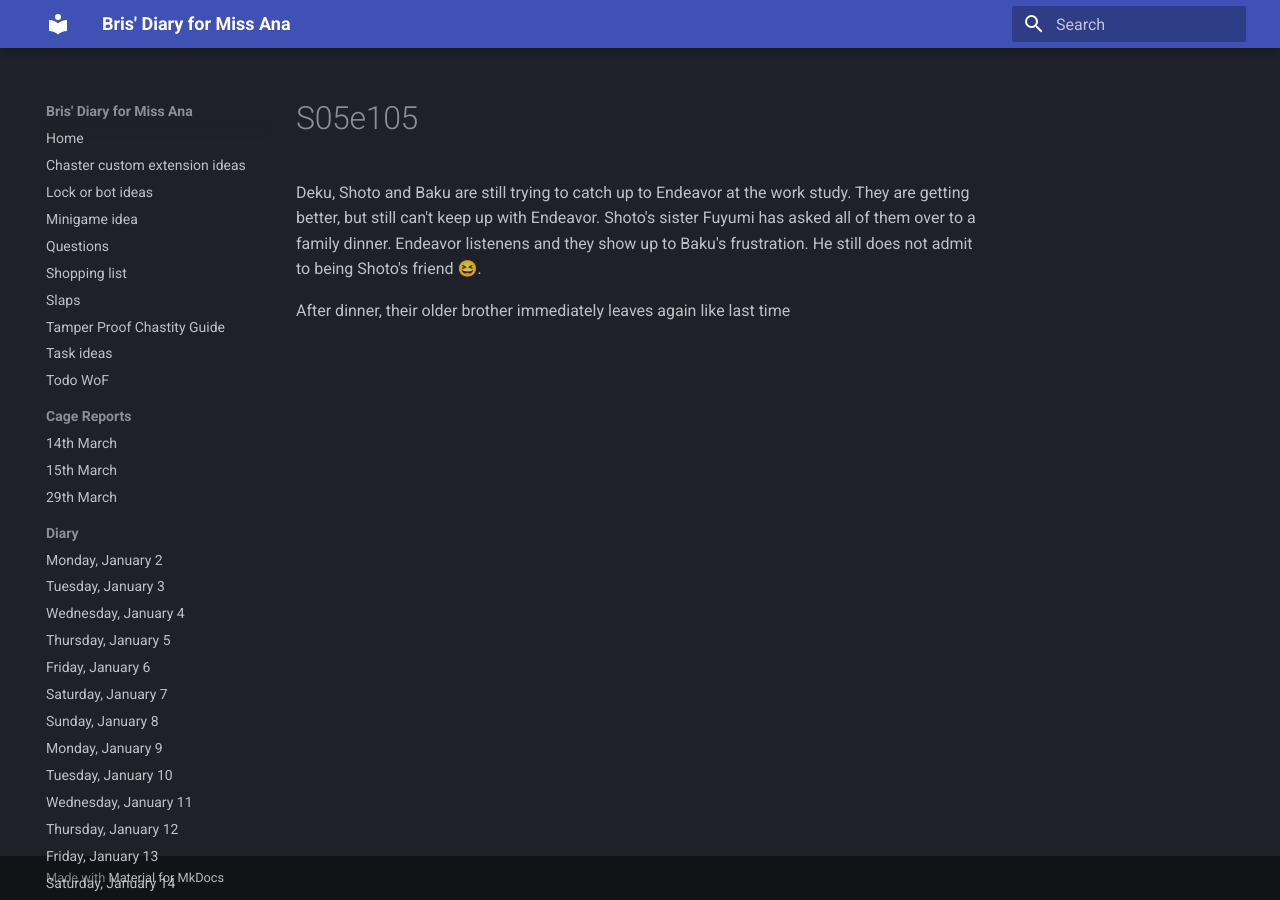
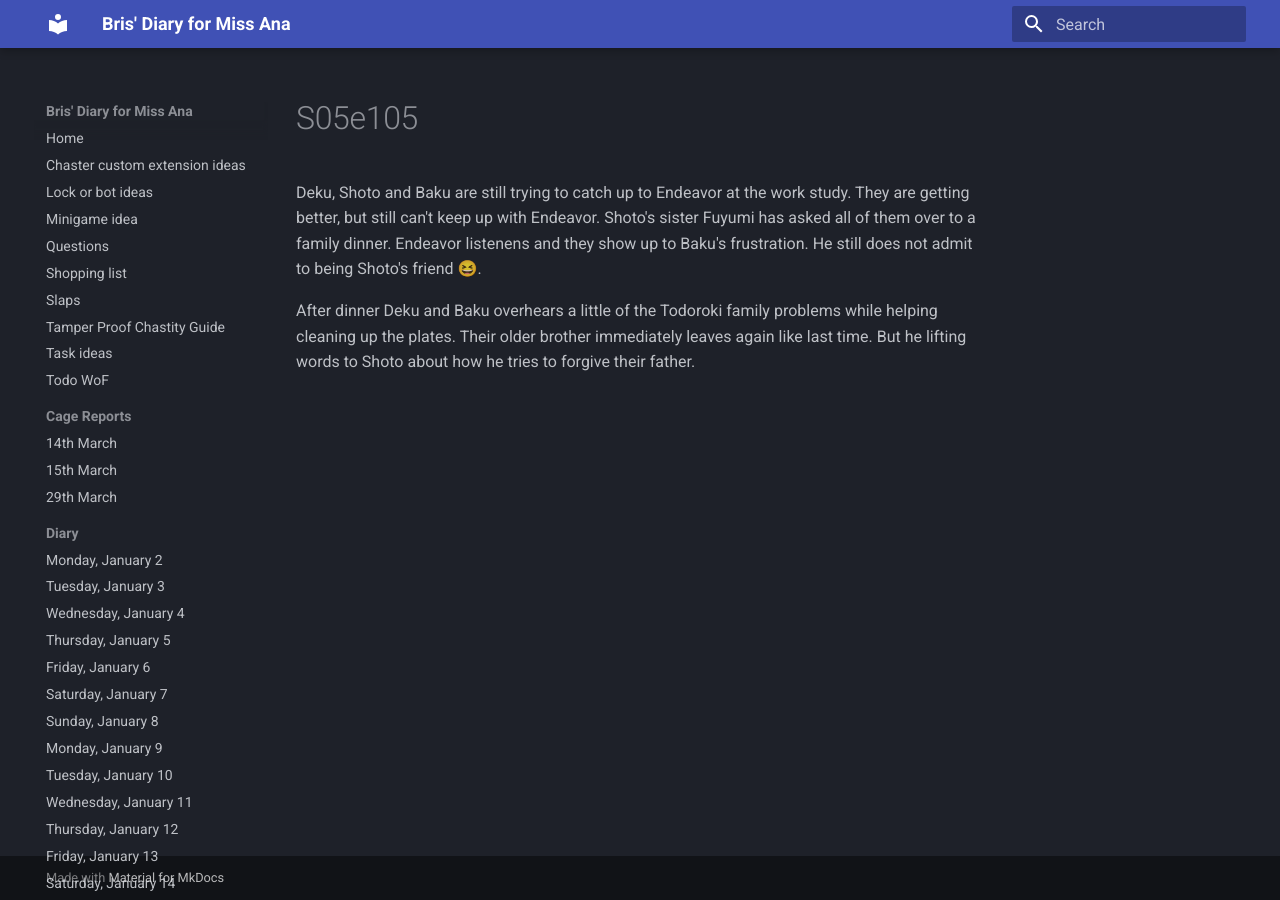
Before and after one commit to bris00/DFMA, an MkDocs documentation site: the page built from diary/Series/My Hero Academia/s05e105.md, in a window 1280 px wide. Built offline with MkDocs 1.6.1 and Material for MkDocs 9.7.7, drawn with Linux system fonts in a browser that asks for light colours.

Commit message:
vault backup: 2023-05-04 00:42:49
Affected files:
diary/Series/My Hero Academia/s05e105.md

```diff
--- a/diary/Series/My Hero Academia/s05e105.md
+++ b/diary/Series/My Hero Academia/s05e105.md
@@ -1,3 +1,3 @@
 Deku, Shoto and Baku are still trying to catch up to Endeavor at the work study. They are getting better, but still can't keep up with Endeavor. Shoto's sister Fuyumi has asked all of them over to a family dinner. Endeavor listenens and they show up to Baku's frustration. He still does not admit to being Shoto's friend 😆.
 
-After dinner, their older brother immediately leaves again like last time
+After dinner Deku and Baku overhears a little of the Todoroki family problems while helping cleaning up the plates. Their older brother immediately leaves again like last time. But he lifting words to Shoto about how he tries to forgive their father.
```
